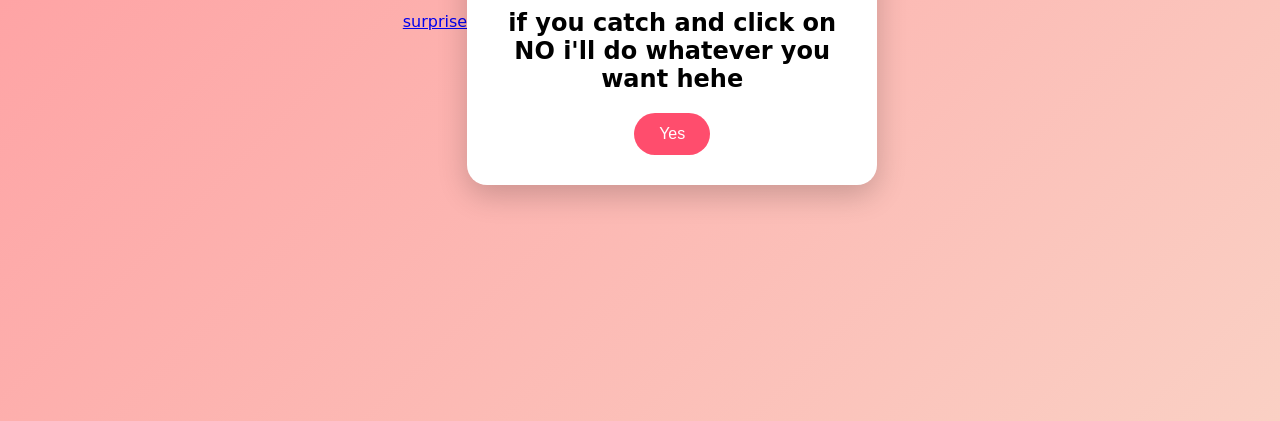
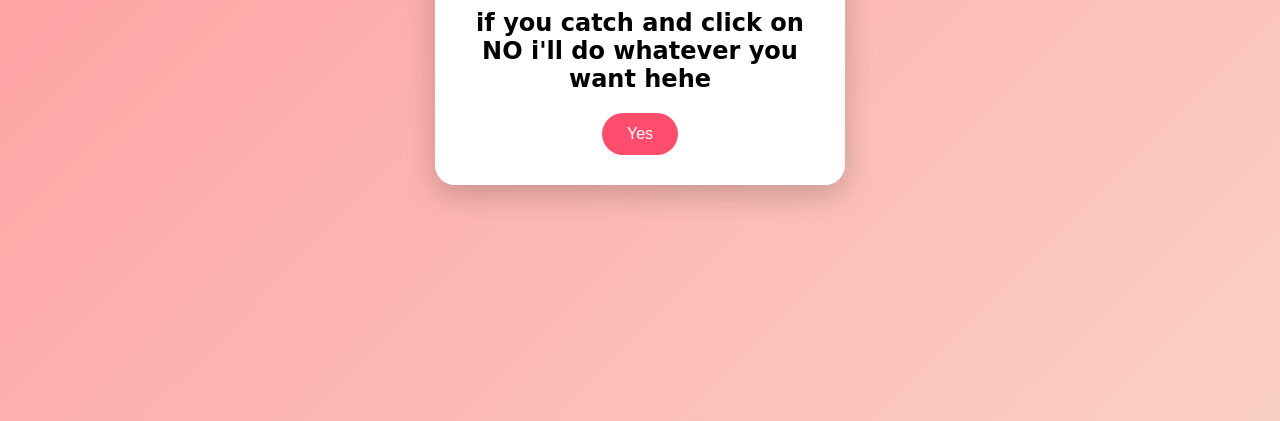
Before and after one commit to Shubhangi002/lovee, a plain HTML site: page index.htm in a window 1280 px wide. Shown: the part 379-800 px from the top of the page. Drawn offline with Linux system fonts and the light colour scheme.

Commit message:
Fix HTML structure and improve button functionality
Signed-off-by: Shubhangi Roy <82200104+Shubhangi002@users.noreply.github.com>

```diff
--- a/index.htm
+++ b/index.htm
@@ -4,7 +4,6 @@
 <head>
     <meta charset="UTF-8">
     <title>Valentine </title>
-    <a href="surprise-url">surprise</a>
     <meta name="viewport" content="width=device-width, initial-scale=1.0">
     <style>
         body {
```
